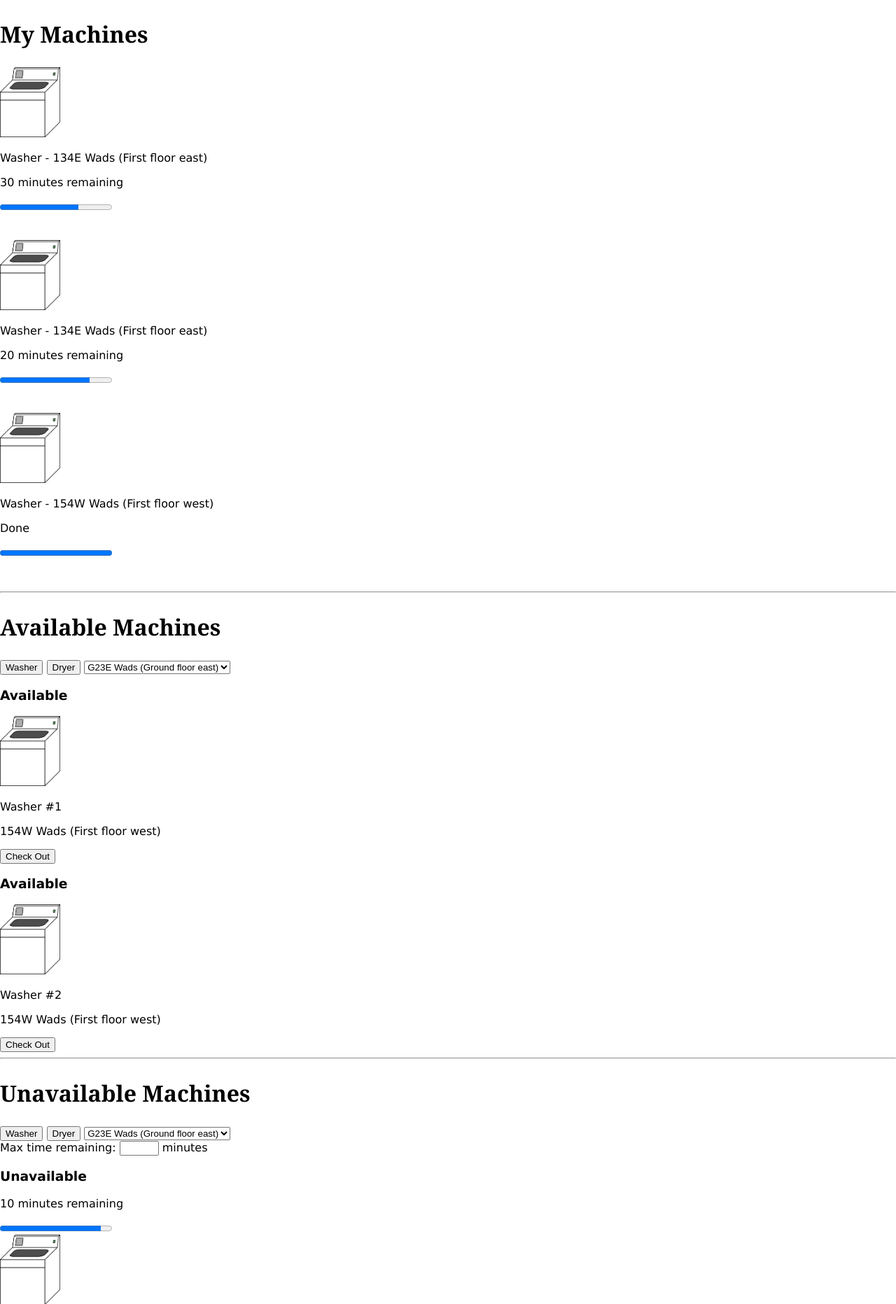
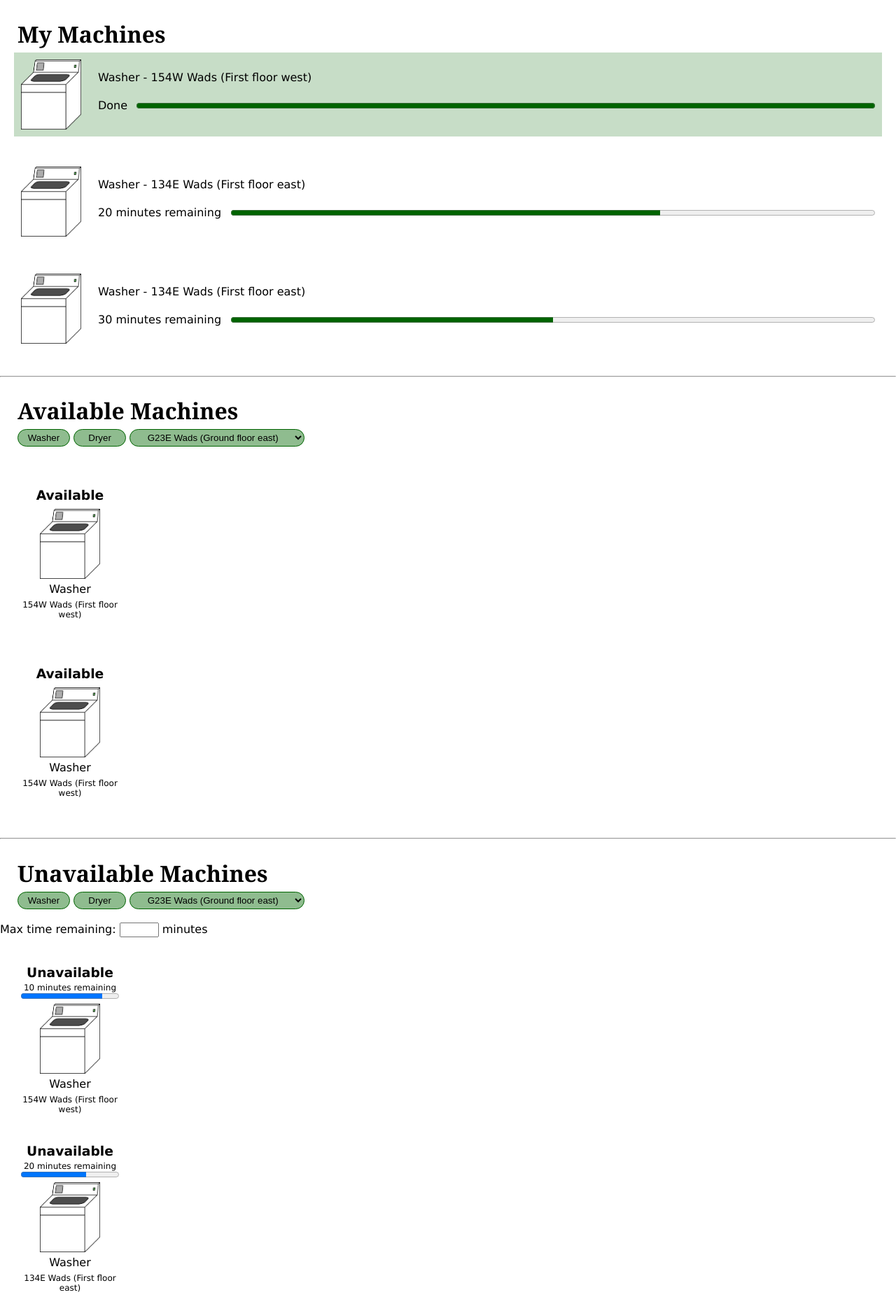
Before and after one commit to cksitts/CS3141-R01-team7, a Flask app: page /home in a window 1280 px wide. Shown: the part 120-1983 px from the top of the page at 70% size. Run offline with Flask 2, Linux system fonts and the light colour scheme; the visitor is signed in with stand-in values (Sample User, id 1).

Commit message:
Home page UI updates

```diff
--- /dev/null
+++ b/app/static/css/displayMachines.css
@@ -0,0 +1,36 @@
+@import "global.css";
+
+/* Sort Buttons */
+.filterButtons {
+    position : relative;
+    margin-left : 25px;
+    margin-top : 5px;
+}
+.filterButtons .toggleButton {
+    width : 75px;
+    height : 25px;
+
+    padding : 0px 10px;
+    border : 1px solid var(--main-dark);
+    border-radius: 25px;
+
+    opacity : 1;
+    background-color: var(--main-light);
+}
+.filterButtons .toggleButton:hover {
+    background-color: var(--hover-light);
+}
+.filterButtons .dropdownSelect {
+    width : 250px;
+    height : 25px;
+
+    padding : 0px 10px;
+    border : 1px solid var(--main-dark);
+    border-radius: 25px;
+    text-align: center;
+
+    background-color: var(--main-light);
+}
+.filterButtons .dropdownSelect:hover {
+    background-color: var(--hover-light);
+}
--- a/app/static/css/global.css
+++ b/app/static/css/global.css
@@ -7,6 +7,7 @@
     --main-dark : darkgreen;
     --main-light : darkseagreen;
     --hover-light : palegreen;
+    --hover-dark : green;
     --contrast : lightcoral;
 }
 
--- a/app/static/css/home.css
+++ b/app/static/css/home.css
@@ -94,6 +94,11 @@ header > h1 {
 }
 
 /* ------------------------- */
+/* Section Headings */
+h2 {
+    padding-left : 25px;
+    margin-bottom : 0px;
+}
 /* Horizontal Line */
 hr {
     size : 5px;
--- /dev/null
+++ b/app/static/css/machineGrid.css
@@ -0,0 +1,111 @@
+@import "global.css";
+
+/* Machine Info Block */
+.availableMachineBlock, .unavailableMachineBlock {
+    position : relative;
+    width : 140px;
+    height : 225px;
+    margin : 30px;
+}
+.availableMachineBlock > h3, .unavailableMachineBlock > h3 {
+    position : relative;
+    width : 100%;
+    margin : 0px;
+
+    padding : 10px 0px;
+    text-align : center;
+}
+.unavailableMachineBlock > p.timeRemaining {
+    position : absolute;
+    left : 0px;
+    top : 35px;
+    margin : 0px;
+
+    width : 100%;
+    text-align: center;
+    font-size: 0.75em;
+}
+.unavailableMachineBlock progress.timeRemaining {
+    margin : 5px 0px;
+    width : 100%;
+}
+.availableMachineBlock img {
+    position : absolute;
+    left : 27px;
+    top : 40px;
+
+    width : 86px;
+    height : 100px;
+}
+.unavailableMachineBlock img {
+    position : absolute;
+    left : 27px;
+    top : 65px;
+
+    width : 86px;
+    height : 100px;
+}
+.availableMachineBlock .machineType {
+    position : absolute;
+    top : 145px;
+    margin : 0px;
+
+    width : 100%;
+    text-align: center;
+}
+.unavailableMachineBlock .machineType {
+    position : absolute;
+    top : 170px;
+    margin : 0px;
+
+    width : 100%;
+    text-align: center;
+}
+.availableMachineBlock .machineLocation {
+    position : absolute;
+    top : 170px;
+    margin : 0px;
+
+    width : 100%;
+    text-align: center;
+    font-size: 0.75em;
+}
+.unavailableMachineBlock .machineLocation {
+    position : absolute;
+    top : 195px;
+    margin : 0px;
+
+    width : 100%;
+    text-align: center;
+    font-size: 0.75em;
+}
+.availableMachineBlock > button {
+    display : none;
+}
+.availableMachineBlock:hover > button {
+    position : absolute;
+    top : 202px;
+    left : 30px;
+    margin : 0px;
+
+    width : 80px;
+    display : block;
+
+    background-color: var(--main-dark);
+    color : var(--background-color);
+}
+.availableMachineBlock:hover > .backgroundHighlight {
+    position : absolute;
+    z-index: -1;
+    top : 0px;
+    left : -10px;
+    margin : 0;
+
+    width : 160px;
+    height : 235px;
+
+    background-color: var(--main-light);
+}
+.availableMachineBlock > button:hover {
+    background-color: var(--hover-dark);
+}
--- /dev/null
+++ b/app/static/css/myMachines.css
@@ -0,0 +1,66 @@
+@import "global.css";
+
+/* Div */
+.machineInfo {
+    position : relative;
+    width : 100%;
+    height : 100px;
+    margin-top : 15px;
+}
+
+/* Image */
+.machineInfo img {
+    position : absolute;
+    left : 30px;
+    top : 0;
+
+    width : 86px;
+    height : 100px;
+}
+/* Machine Information */
+.info {
+    position : absolute;
+    top : 0;
+    left : 140px;
+}
+
+/* Time Remaining */
+.machineInfo p.timeRemaining {
+    position : absolute;
+    top : 40px;
+    left : 140px;
+    width : 180px;
+}
+.machineInfo progress.timeRemaining {
+    position : absolute;
+    top : 58px;
+    left : 330px;
+    width : calc(100% - 330px - 30px);
+
+    accent-color: var(--main-dark);
+}
+.machineInfo p.timeRemainingDone {
+    position : absolute;
+    top : 40px;
+    left : 140px;
+    width : 45px;
+}
+.machineInfo progress.timeRemainingDone {
+    position : absolute;
+    top : 58px;
+    left : 195px;
+    width : calc(100% - 195px - 30px);
+
+    accent-color: var(--main-dark);
+}
+.doneHighlight {
+    position : absolute;
+    z-index: -10;
+    top : -10px;
+    height : 120px;
+    left : 20px;
+    right : 20px;
+
+    background-color: var(--main-light);
+    opacity: 0.5;
+}
--- /dev/null
+++ b/app/static/js/displayMachines.js
@@ -0,0 +1,29 @@
+//TODO make text full opacity when background isn't
+//TODO filter functionality
+//TODO make the unavailable and available buttons work separately (they have the same ID which does not work)
+function toggleWasher() {
+    if(getComputedStyle(document.getElementById('washerToggle')).getPropertyValue("opacity") == 1) {
+        //Toggle off
+        document.getElementById('washerToggle').style.opacity = 0.5
+        console.log("toggle washer off")
+    } else {
+        //Toggle on
+        document.getElementById('washerToggle').style.opacity = 1
+        console.log("toggle washer on")
+    }
+}
+
+function toggleDryer() {
+    console.log(getComputedStyle(document.getElementById('dryerToggle')).getPropertyValue("opacity"))
+    if(getComputedStyle(document.getElementById('dryerToggle')).getPropertyValue("opacity") == 1) {
+        //Toggle off
+        console.log("A")
+        document.getElementById('dryerToggle').style.opacity = 0.5
+        console.log("toggle dryer off")
+    } else {
+        //Toggle on
+        console.log("B")
+        document.getElementById('dryerToggle').style.opacity = 1
+        console.log("toggle dryer on")
+    }
+}
--- a/app/templates/displayMachines.html
+++ b/app/templates/displayMachines.html
@@ -1,6 +1,8 @@
 <!DOCTYPE html>
 <html lang="en">
     <head>
+        <link rel="stylesheet" href="{{ url_for('static', filename='css/machineGrid.css') }}">
+        <link rel="stylesheet" href="{{ url_for('static', filename='css/displayMachines.css') }}">
         <title>Display Machines</title>
     </head>
     <body>
@@ -11,13 +13,15 @@
         {% endif %}
 
         <!--TODO filter functionality-->
-        <button type="button">Washer</button>
-        <button type="button">Dryer</button>
-        <select id="roomDropdown" name="preferredRoom">
-            {% for room in laundryRoomList %}
-                <option value='{{ room }}'>{{ room }}</option>
-            {% endfor %}
-        </select>
+        <div class="filterButtons">
+            <button onclick="toggleWasher()" class="toggleButton" id="washerToggle" type="button">Washer</button>
+            <button onclick="toggleDryer()" class="toggleButton" id="dryerToggle" type="button">Dryer</button>
+            <select class="dropdownSelect" id="roomDropdown" name="preferredRoom">
+                {% for room in laundryRoomList %}
+                    <option value='{{ room }}'>{{ room }}</option>
+                {% endfor %}
+            </select>
+        </div>
         <br>
         {% if filter == 'unavailable' %}
             <label for="timeInput">Max time remaining:</label>
@@ -31,26 +35,33 @@
             {% if( (filter == 'available' and machine['available']) or (filter == 'unavailable' and not machine['available']) ) %} <!--apply filters-->
                 <!--TODO implement filtering from above-->
                 {% if machine['available'] %}
+                <div class="availableMachineBlock">
                     <h3>Available</h3>
+                    <div class="backgroundHighlight"></div>
                 {% else %}
+                <div class="unavailableMachineBlock">
                     <h3>Unavailable</h3>
-                    <p>{{ machine['time-remaining'] }} minutes remaining</p>
-                    <progress id="progressBar" value="{{ 100 - machine['time-remaining'] }}" max="100"></progress><br>
+                    <p class="timeRemaining">{{ machine['time-remaining'] }} minutes remaining</p>
+                    <progress class="timeRemaining" id="progressBar" value="{{ 60 - machine['time-remaining'] }}" max="60"></progress><br>
                 {% endif %}
 
                 {% if machine['type'] == 'washer' %}
-                    <img src="{{ url_for('static', filename='images/washer_icon.png') }}" width="86" height="100">
+                    <img src="{{ url_for('static', filename='images/washer_icon.png') }}">
                 {% else %}
-                    <img src="{{ url_for('static', filename='images/dryer_icon.png') }}" width="86" height="100">
+                    <img src="{{ url_for('static', filename='images/dryer_icon.png') }}">
                 {% endif %}
 
-                <p>{{ machine['type'] | capitalize }} #{{ machine['number'] }}</p>
-                <p>{{ machine['location'] }}</p>
+                <p class="machineType">{{ machine['type'] | capitalize }}</p>
+                <p class="machineLocation">{{ machine['location'] }}</p>
 
                 {% if machine['available'] %}
+                    <!--TOOD button functionality-->
                     <button type="button">Check Out</button>
                 {% endif %}
+                </div>
             {% endif %}
         {% endfor %}
+
+        <script src="{{ url_for('static', filename='js/displayMachines.js') }}"></script>
     </body>
 </html>
--- a/app/templates/myMachines.html
+++ b/app/templates/myMachines.html
@@ -1,26 +1,28 @@
 <!DOCTYPE html>
 <html lang="en">
     <head>
+        <link rel="stylesheet" href="{{ url_for('static', filename='css/myMachines.css') }}">
         <title>My Machines</title>
     </head>
     <body>
         <h2>My Machines</h2>
-        {% for machine in allMachines %}
+        {% for machine in allMachines | sort(attribute='time-remaining') %}
             {% if machine['code'] in userMachines %}
                 <div class="machineInfo">
                     {% if machine['type'] == 'washer' %}
-                        <img src="{{ url_for('static', filename='images/washer_icon.png') }}" width="86" height="100">
+                        <img src="{{ url_for('static', filename='images/washer_icon.png') }}">
                     {% else %}
-                        <img src="{{ url_for('static', filename='images/dryer_icon.png') }}" width="86" height="100">
+                        <img src="{{ url_for('static', filename='images/dryer_icon.png') }}">
                     {% endif %}
 
-                    <p>{{ machine['type'] | capitalize }} - {{ machine['location'] }}</p>
+                    <p class="info">{{ machine['type'] | capitalize }} - {{ machine['location'] }}</p>
                     {% if machine['time-remaining'] == 0 %}
-                        <p>Done</p>
-                        <progress id="progressBar" value="100" max="100"></progress>
+                        <p class="timeRemainingDone">Done</p>
+                        <progress class="timeRemainingDone" id="progressBar" value="60" max="60"></progress>
+                        <div class="doneHighlight"></div>
                     {% else %}
-                        <p>{{ machine['time-remaining'] }} minutes remaining</p>
-                        <progress id="progressBar" value="{{ 100 - machine['time-remaining'] }}" max="100"></progress>
+                        <p class="timeRemaining">{{ machine['time-remaining'] }} minutes remaining</p>
+                        <progress class="timeRemaining" id="progressBar" value="{{ 60 - machine['time-remaining'] }}" max="60"></progress>
                     {% endif %}
                 </div>
                 <br><br>
```
